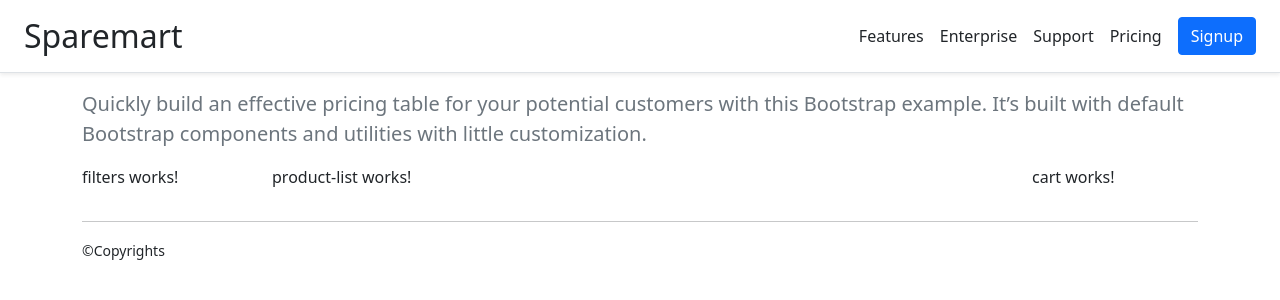
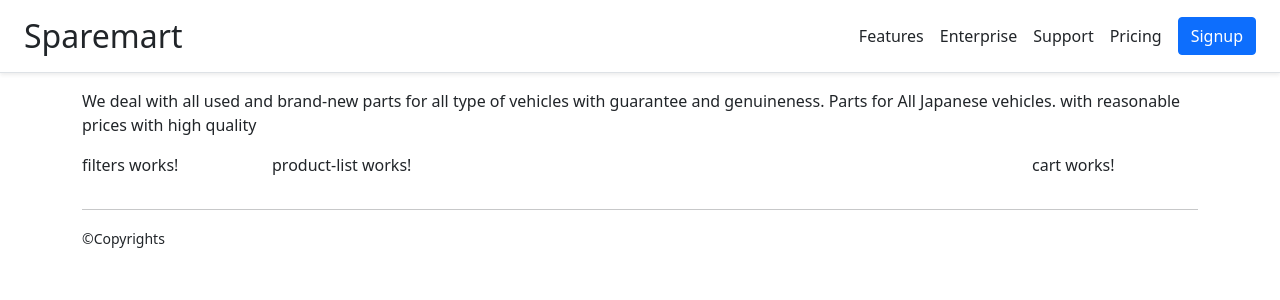
Before and after one commit to NSBM-SPM-2021/github-basics-Waas9963, an Angular app: page / in a window 1280 px wide. Shown: the top 300 px of the page. Built offline with nearby package versions, Linux system fonts and the light colour scheme.

Commit message:
Colums addition for adding filters/products/cart

```diff
--- a/src/app/components/parts-cart/parts-cart.component.html
+++ b/src/app/components/parts-cart/parts-cart.component.html
@@ -1,5 +1,5 @@
 <div class="row">
-    <p class="fs-5 text-muted">Quickly build an effective pricing table for your potential customers with this Bootstrap example. It’s built with default Bootstrap components and utilities with little customization.</p>
+    <p class="fs-5.5 text-decoration-none">We deal with all used and brand-new parts for all type of vehicles with guarantee and genuineness. Parts for All Japanese vehicles. with reasonable prices with high quality</p>
     <div class="col">
         <app-filters></app-filters>
     </div>
```
